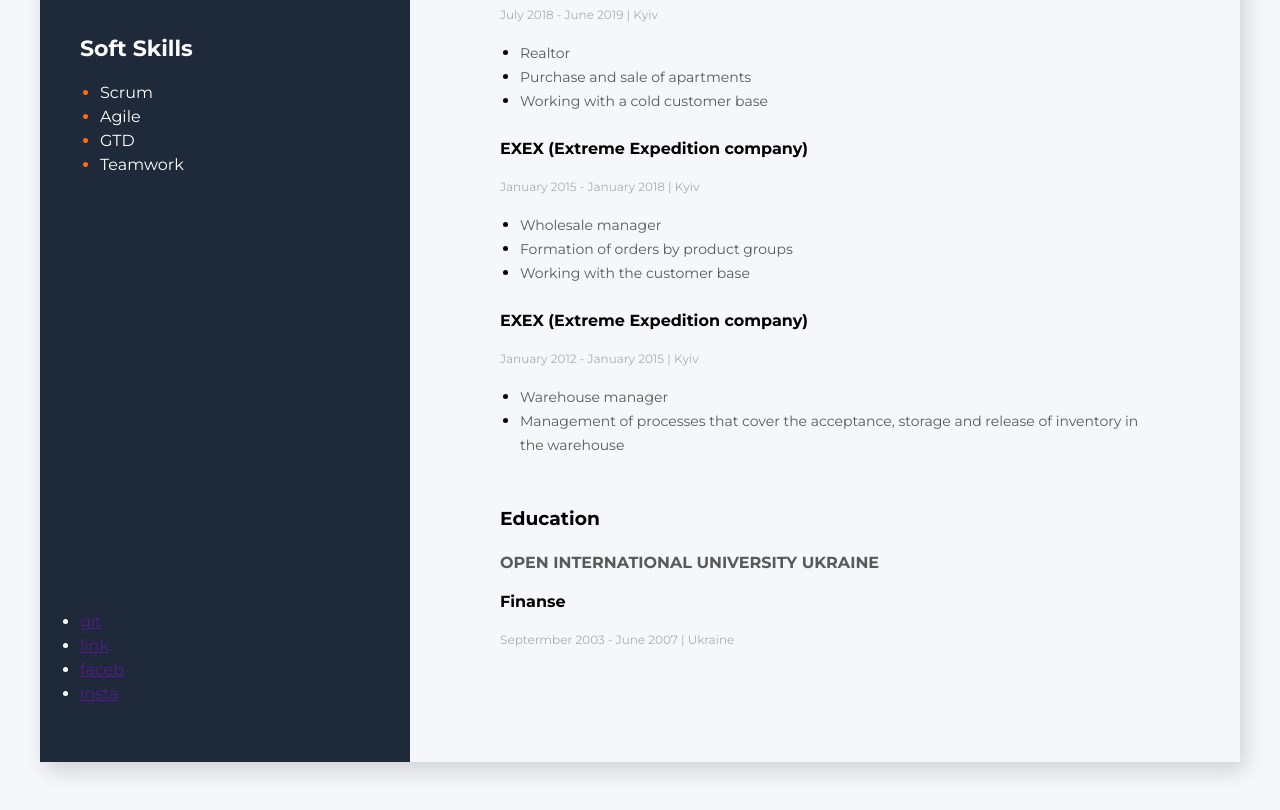
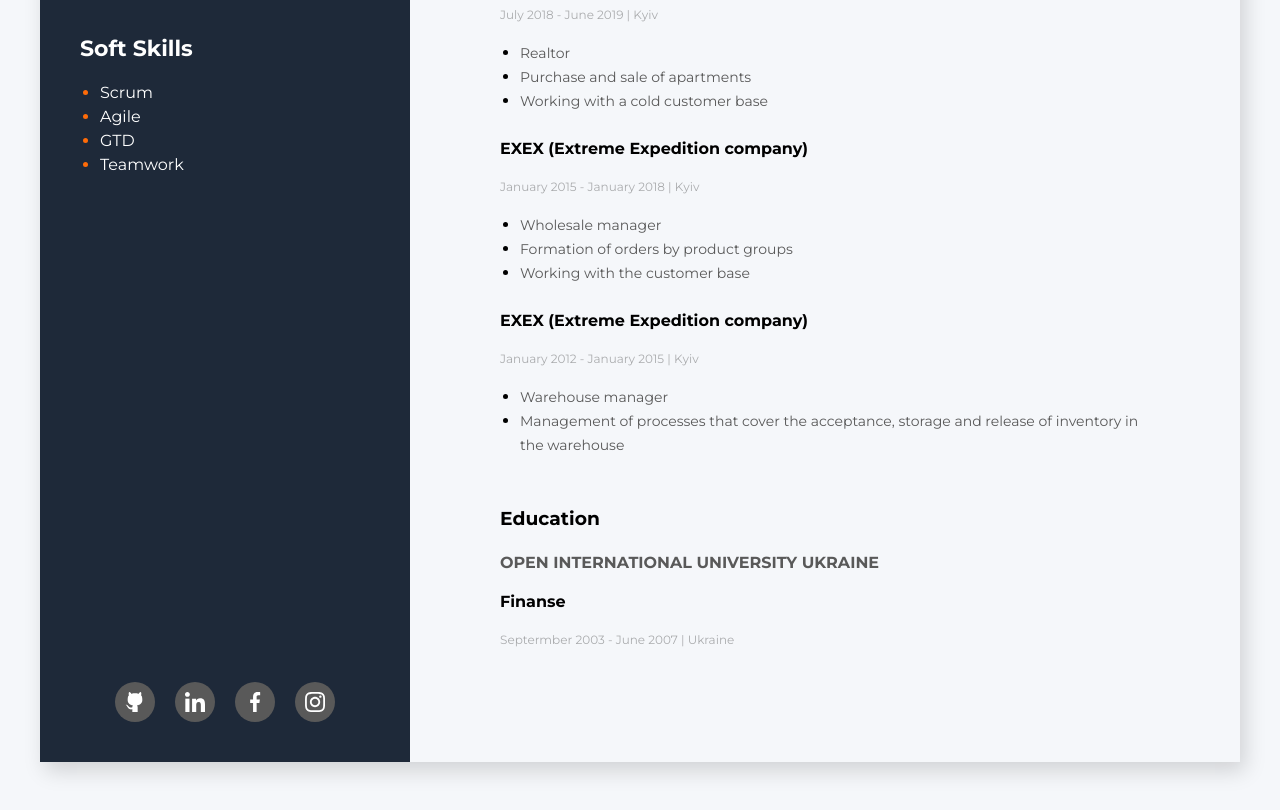
Before and after one commit to IgorBulakh/web-resume, a plain HTML site: page index.html in a window 1280 px wide. Shown: the part 839-1649 px from the top of the page. Drawn offline with Linux system fonts and the light colour scheme.

Commit message:
add-svg-icon-social-link

```diff
--- a/index.html
+++ b/index.html
@@ -61,11 +61,37 @@
             </div>
           </div>
           <div class="social">
-            <ul>
-              <li><a href="">git</a></li>
-              <li><a href="">link</a></li>
-              <li><a href="">faceb</a></li>
-              <li><a href="">insta</a></li>
+            <ul class="list social-list">
+              <li class="social-icon">
+                <a
+                  class="link git-link"
+                  href="https://github.com/IgorBulakh"
+                  target="_blank"
+                >
+                </a>
+              </li>
+              <li class="social-icon">
+                <a
+                  class="link linkedinl-link"
+                  href="https://www.linkedin.com/in/igor-bulakh-8b155b173/"
+                  target="_blank"
+                ></a>
+              </li>
+              <li class="social-icon">
+                <a
+                  class="link fasebook-link"
+                  href="https://www.facebook.com/igor.bulah.5"
+                  target="_blank"
+                ></a>
+              </li>
+
+              <li class="social-icon">
+                <a
+                  class="link instagram-link"
+                  href="https://www.instagram.com/bulakh.igor/"
+                  target="_blank"
+                ></a>
+              </li>
             </ul>
           </div>
         </div>
--- a/style/common.css
+++ b/style/common.css
@@ -4,6 +4,7 @@
   --bg-darck-blue: #1e2939;
   /* --bg-darck-blue: #3e4b58; */
   --bg-light-white: #ffffff;
+  --bg-icon-link: #595959;
 
   /* text-color */
   --black-color-txt: #000000;
--- a/style/main.css
+++ b/style/main.css
@@ -19,6 +19,49 @@
   flex-direction: column;
   justify-content: space-between;
 }
+.social > .list {
+  list-style: none;
+  display: flex;
+
+  justify-content: center;
+}
+.social .list.social-list {
+  margin-left: 0;
+}
+.social-icon:not(:last-child) {
+  margin-right: 20px;
+}
+
+/* social-icon-svg */
+
+.social-icon ::before {
+  content: '';
+  display: block;
+  width: 40px;
+  height: 40px;
+  background: var(--bg-icon-link);
+  border-radius: 50%;
+  background-repeat: no-repeat;
+  background-position: center;
+  background-size: 20px;
+}
+
+.social-icon .git-link::before {
+  background-image: url(../image/git.svg);
+}
+.social-icon .fasebook-link::before {
+  background-image: url(../image/facebook\ 1.svg);
+}
+.social-icon .linkedinl-link::before {
+  background-image: url(../image/linkedin\ 1.svg);
+}
+.social-icon .instagram-link::before {
+  background-image: url(../image/instagram\ 2.svg);
+}
+
+/* .social-icon .link::before {
+  content: '';
+} */
 
 .sidebar .section {
   margin-left: 40px;
```
Also changed, not shown: image/facebook 1.svg (added), image/git.svg (added), image/instagram 2.svg (added), image/linkedin 1.svg (added).
